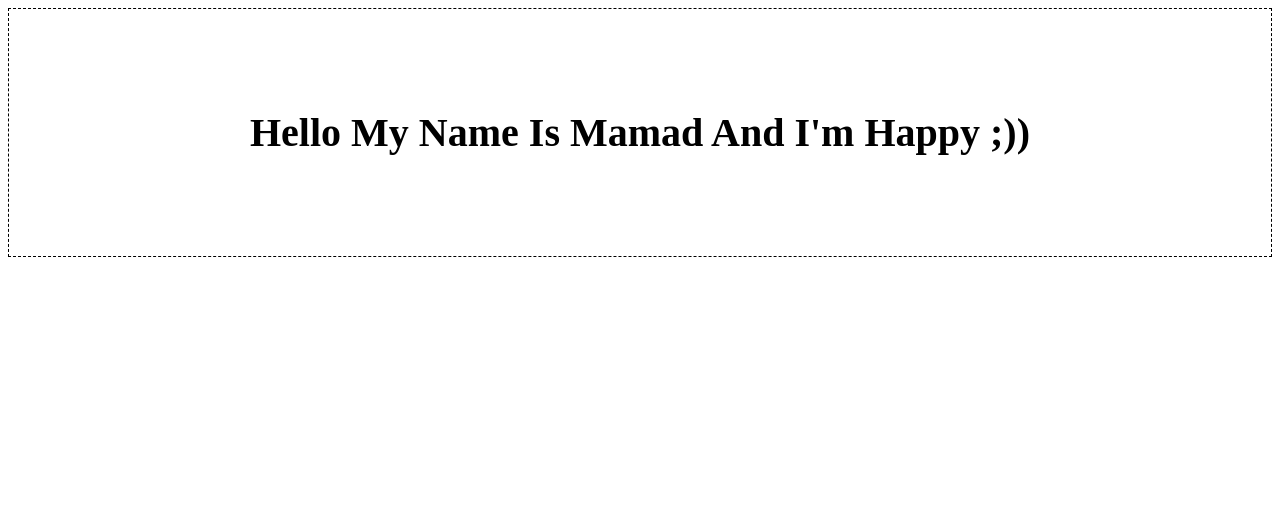
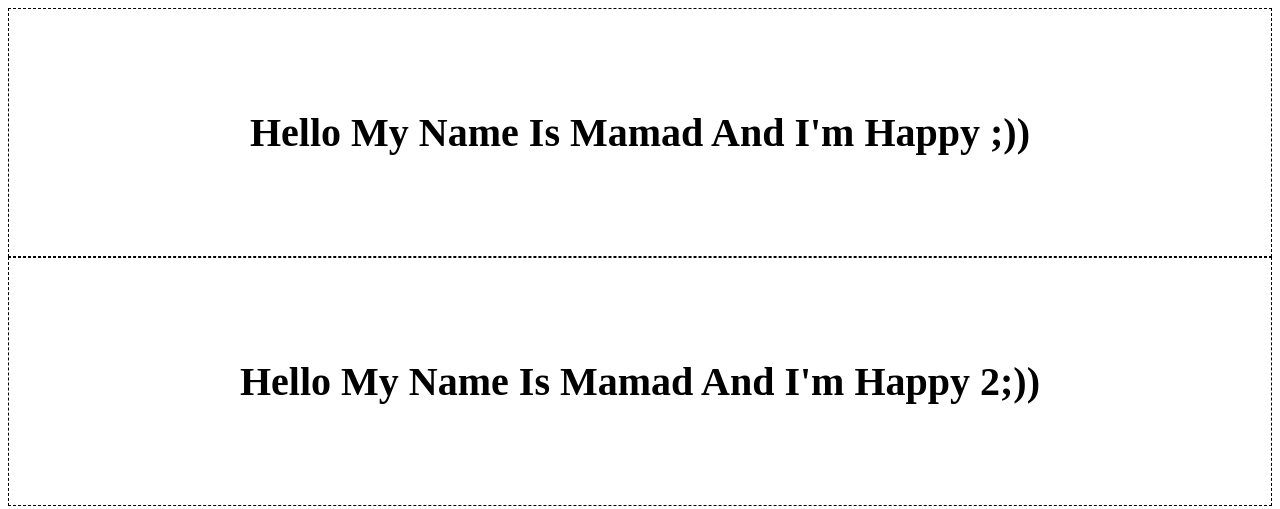
Before and after one commit to mohammadAzimi-cmd/k3s-demo-argo, a plain HTML site: page index.html in a window 1280 px wide. Drawn offline with Linux system fonts and the light colour scheme.

Commit message:
Update index.html

```diff
--- a/index.html
+++ b/index.html
@@ -8,5 +8,8 @@
 <h1 style="border: 1px dashed black;margin: auto; text-align: center; text-transform: capitalize; font-size: 40px; padding: 100px" >
     hello my name is mamad and i'm happy ;))
 </h1>
+<h1 style="border: 1px dashed black;margin: auto; text-align: center; text-transform: capitalize; font-size: 40px; padding: 100px" >
+    hello my name is mamad and i'm happy 2;))
+</h1>
 </body>
 </html>
```
